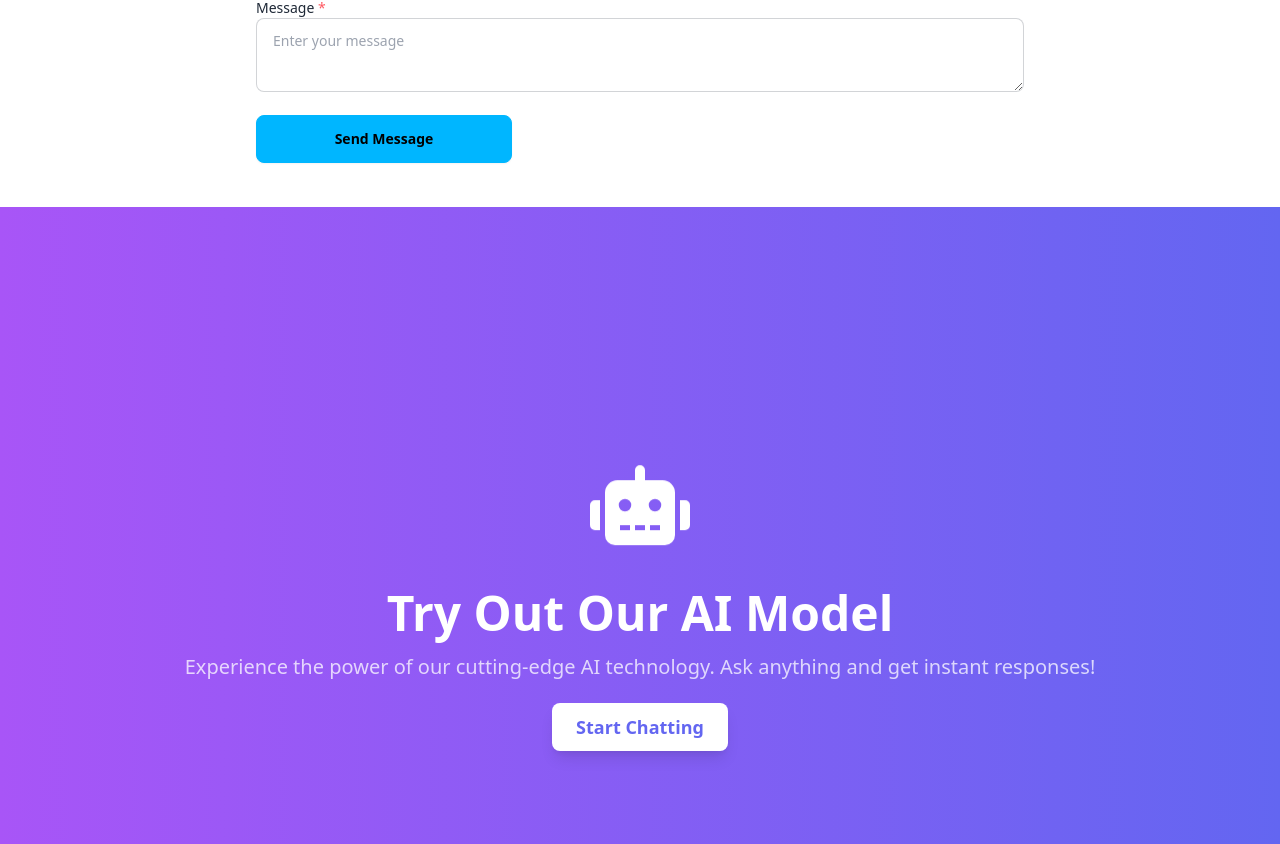
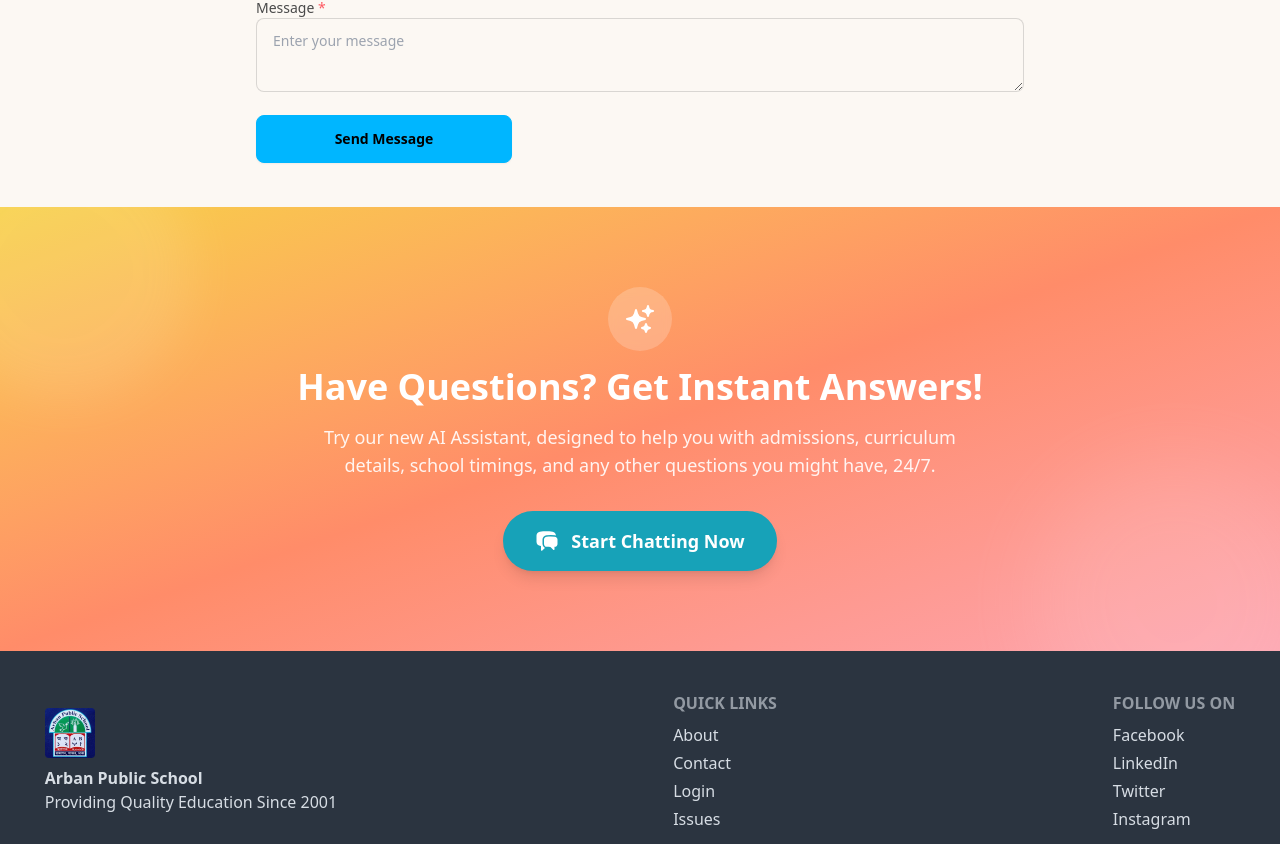
Before and after one commit to misbahulhoq/arbanpublicschool, a Next.js app: page / in a window 1280 px wide. Shown: the part 2768-3612 px from the top of the page. Built offline with nearby package versions, Linux system fonts and the light colour scheme; no server answers.

Commit message:
updated color palette and ui , changed apollochat ui.

```diff
--- a/package.json
+++ b/package.json
@@ -9,6 +9,7 @@
     "lint": "next lint"
   },
   "dependencies": {
+    "@heroicons/react": "^2.2.0",
     "@reduxjs/toolkit": "^2.4.0",
     "framer-motion": "^12.6.3",
     "html2canvas-pro": "^1.5.8",
--- /dev/null
+++ b/src/app/apollochat/page-old.tsx
@@ -0,0 +1,124 @@
+"use client";
+import Image from "next/image";
+import React, { useEffect, useState } from "react";
+import { FaArrowCircleUp } from "react-icons/fa";
+import ReactMarkdown from "react-markdown";
+import { useApolloChatMutation } from "@/redux/features/apollochat/apollochatApiSlice";
+
+const ChatPromptForm = () => {
+  const [prompt, setPrompt] = useState("");
+  const [chats, setChats] = useState<{ prompt: string; response: string }[]>(
+    [],
+  );
+  const [addPrompt, { isLoading }] = useApolloChatMutation();
+
+  useEffect(() => {
+    document.body.style.overflow = "hidden";
+    return () => {
+      document.body.style.overflow = "";
+    };
+  }, []);
+
+  const handleSubmit = async (e: React.FormEvent) => {
+    e.preventDefault();
+
+    setChats([...chats, { prompt, response: "" }]);
+    addPrompt({ prompt })
+      .unwrap()
+      .then((res) => {
+        setChats([...chats, { prompt, response: res.response }]);
+        setPrompt("");
+      });
+    setChats([...chats, { prompt, response: "" }]);
+    // try {
+    //   const result = await model.generateContent(fullPrompt);
+    //   console.log(result.response.text());
+    //   if (prompt.trim()) {
+    //     setChats([...chats, { prompt, response: result.response.text() }]);
+    //     setPrompt("");
+    //   }
+    // } catch (error) {
+    //   console.error("Error generating content:", error);
+    // } finally {
+    //   setLoading(false);
+    // }
+  };
+
+  return (
+    <div className="flex h-[calc(100vh-100px)] flex-col justify-end overflow-hidden px-3 py-5 lg:h-[calc(100vh-4rem)]">
+      <div className="flex-grow overflow-y-auto">
+        <div className="mx-auto max-w-3xl">
+          {chats.map((chat, index) => (
+            <div key={index} className="">
+              <div className="chat chat-end">
+                <div className="chat-bubble bg-base-300 text-base-content">
+                  {chat.prompt}
+                </div>
+              </div>
+              <div className="chat chat-start">
+                <div className="avatar chat-image">
+                  <div className="w-8 rounded-full">
+                    <Image
+                      src={`/icons/bard.svg`}
+                      alt=""
+                      height={20}
+                      width={20}
+                    />
+                  </div>
+                </div>
+                <div className="chat-bubble space-y-2 bg-base-300 text-base-content">
+                  {index === chats.length - 1 && isLoading ? (
+                    <span className="loading loading-dots loading-md"></span>
+                  ) : (
+                    <ReactMarkdown>
+                      {chat.response || "I'm sorry, I don't understand."}
+                    </ReactMarkdown>
+                  )}
+                </div>
+              </div>
+            </div>
+          ))}
+        </div>
+      </div>
+
+      <form
+        onSubmit={handleSubmit}
+        className="relative bottom-0 left-0 right-0 z-10 mx-auto mt-5 w-full max-w-[800px] self-end justify-self-end rounded-lg bg-base-100"
+      >
+        {chats.length < 1 && (
+          <h2 className="mb-4 text-center text-2xl font-bold">
+            What can I help with?
+          </h2>
+        )}
+
+        <div className="mb-">
+          <textarea
+            value={prompt}
+            onChange={(e) => setPrompt(e.target.value)}
+            className="textarea textarea-bordered w-full text-base shadow-lg"
+            placeholder="Ask me anything..."
+            rows={2}
+            disabled={isLoading}
+          />
+        </div>
+        <button
+          type="submit"
+          className={`btn absolute bottom-5 right-6 border-none !bg-base-100 !shadow-none`}
+          disabled={isLoading || prompt.length < 1}
+        >
+          {isLoading ? (
+            <span className="loading loading-spinner loading-md"></span>
+          ) : (
+            <FaArrowCircleUp size={30} />
+          )}
+        </button>
+      </form>
+
+      <strong className="text-center text-xs">
+        ApolloChat is experimental, so mistakes are possible.
+      </strong>
+    </div>
+  );
+};
+
+export default ChatPromptForm;
--- a/src/app/globals.css
+++ b/src/app/globals.css
@@ -9,7 +9,7 @@
 }
 
 p {
-  opacity: 0.75;
+  /* opacity: 0.75; */
   line-height: 1.625;
 }
 
--- a/src/components/home/ALM.tsx
+++ b/src/components/home/ALM.tsx
@@ -1,29 +1,46 @@
 import Link from "next/link";
 import React from "react";
-import { FaRobot } from "react-icons/fa";
+import {
+  SparklesIcon,
+  ChatBubbleLeftRightIcon,
+} from "@heroicons/react/24/solid";
+import { LinkIcon } from "@heroicons/react/20/solid";
 
 const ALMHighlight = () => {
   return (
-    <div className="flex min-h-screen flex-col items-center justify-center bg-gradient-to-r from-purple-500 to-indigo-500 text-white">
-      <div className="text-center">
-        <FaRobot
-          size={100}
-          className="mx-auto mb-4 animate-bounce text-center"
-        />
+    <section className="relative overflow-hidden bg-gradient-to-br from-secondary via-primary to-rose-300 py-20">
+      <div className="absolute inset-0 opacity-10">
+        {/* Decorative background shapes */}
+        <div className="absolute -left-16 -top-16 h-64 w-64 rounded-full bg-white mix-blend-overlay blur-xl filter"></div>
+        <div className="absolute -bottom-24 -right-10 h-72 w-72 rounded-full bg-white mix-blend-overlay blur-2xl filter"></div>
+      </div>
 
-        <h1 className="mb-4 text-5xl font-bold">Try Out Our AI Model</h1>
-        <p className="mb-8 text-xl">
-          Experience the power of our cutting-edge AI technology. Ask anything
-          and get instant responses!
+      <div className="container relative mx-auto px-6 text-center">
+        <div className="mb-4 flex justify-center">
+          <div className="rounded-full bg-white/20 p-4 backdrop-blur-sm">
+            <SparklesIcon className="h-8 w-8 text-white" />
+          </div>
+        </div>
+
+        <h2 className="mb-4 text-3xl font-bold text-white md:text-4xl">
+          Have Questions? Get Instant Answers!
+        </h2>
+
+        <p className="mx-auto mb-8 max-w-2xl text-lg text-white/90">
+          Try our new AI Assistant, designed to help you with admissions,
+          curriculum details, school timings, and any other questions you might
+          have, 24/7.
         </p>
+
         <Link
-          href="/apollochat"
-          className="rounded-lg bg-white px-6 py-3 font-semibold text-indigo-500 shadow-lg transition duration-300 hover:bg-gray-200"
+          href={"/apollochat"}
+          className="inline-flex transform items-center gap-3 rounded-full bg-accent px-8 py-4 text-lg font-bold text-accent-content shadow-lg transition-transform duration-300 ease-in-out hover:scale-105"
         >
-          Start Chatting
+          <ChatBubbleLeftRightIcon className="h-6 w-6" />
+          Start Chatting Now
         </Link>
       </div>
-    </div>
+    </section>
   );
 };
 
--- a/tailwind.config.ts
+++ b/tailwind.config.ts
@@ -1,7 +1,18 @@
 /* eslint-disable @typescript-eslint/no-var-requires */
 import type { Config } from "tailwindcss";
 import plugin from "tailwindcss/plugin";
-const primaryColor = "#2563EB"; // Tailwind's blue-600 color
+
+const lightThemePalette = {
+  primary: "#FF8C69", // Soft Coral (Warm, inviting, lively)
+  "primary-content": "#4A4A4A", //Warm Gray. Dark text provides excellent readability on the coral background.
+  secondary: "#F7D046",
+  "secondary-content": "#4A4A4A",
+  accent: "#17A2B8", // Bright Teal (Confident, eye-catching, great for CTAs)
+  "accent-content": "#fff",
+  "base-100": "#FCF8F3",
+  "base-content": "#4A4A4A",
+};
+
 const config: Config = {
   content: ["./index.html", "./src/**/*.{js,ts,jsx,tsx}"],
   theme: {
@@ -37,12 +48,11 @@ const config: Config = {
       {
         light: {
           ...require("daisyui/src/theming/themes")["light"],
-          primary: primaryColor,
-          "primary-content": "#fff",
+          ...lightThemePalette,
         },
         dim: {
           ...require("daisyui/src/theming/themes")["dim"],
-          primary: primaryColor,
+          primary: lightThemePalette.primary,
           "primary-content": "#fff",
         },
       },
```
Also changed, not shown: src/app/apollochat/page.tsx (+153 -82 lines), 1 other file (tests, documents, lock files or other folders).
